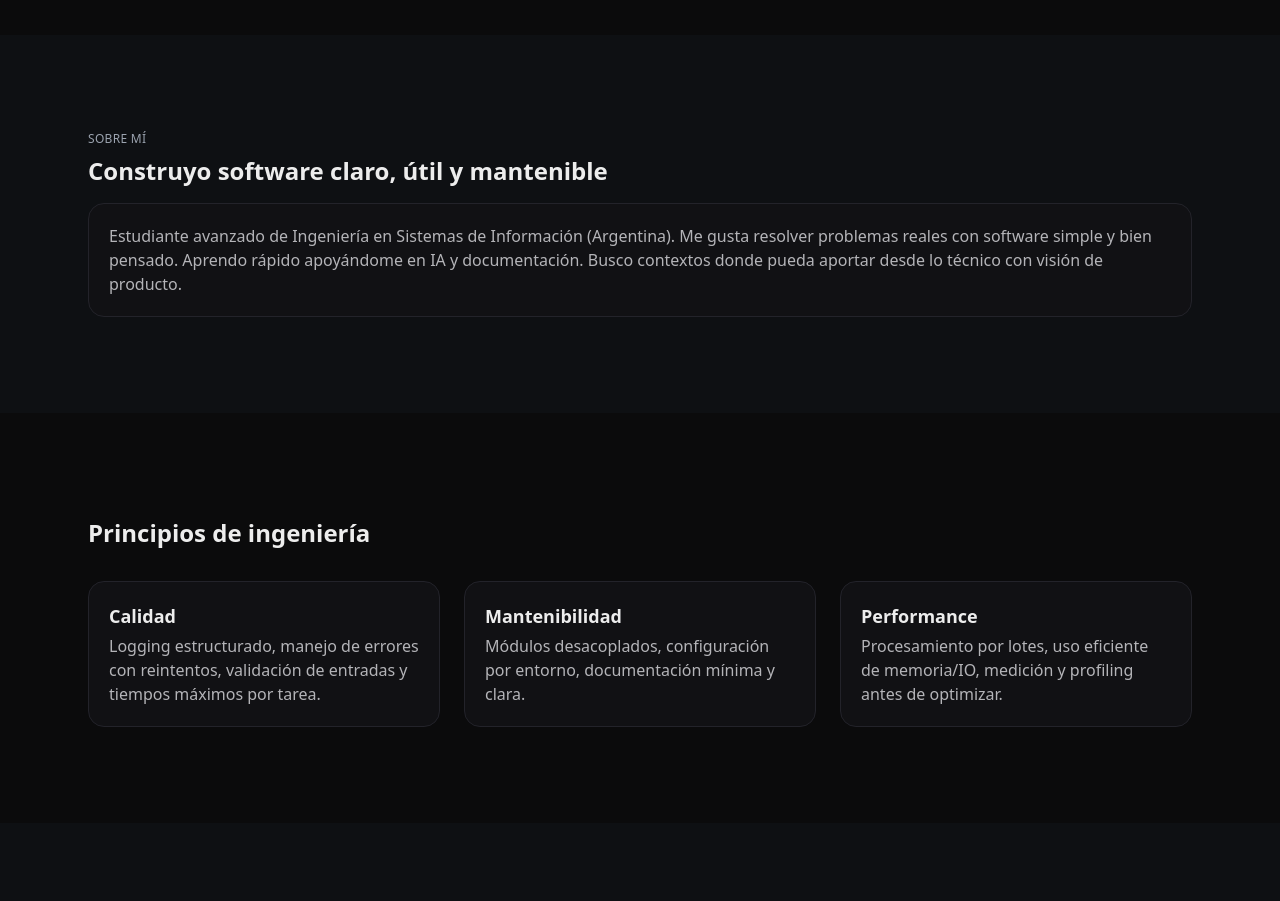
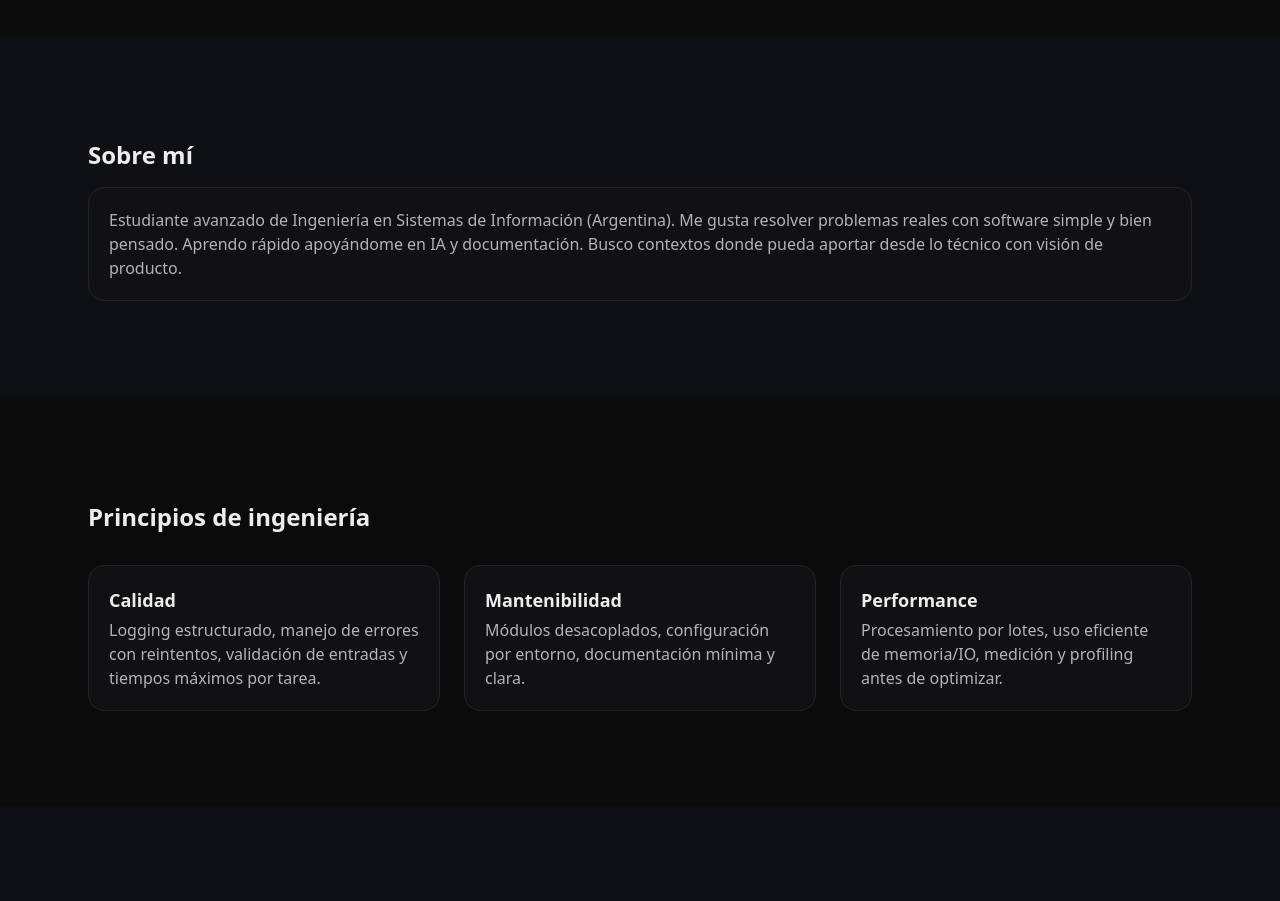
Before and after one commit to MatiasFormoso/nuevo-portfolio, a Next.js app: page / in a window 1280 px wide. Shown: the part 1680-2581 px from the top of the page. Built offline with nearby package versions, Linux system fonts and the light colour scheme.

Commit message:
cambios en about

```diff
--- a/src/components/sections/About.tsx
+++ b/src/components/sections/About.tsx
@@ -2,8 +2,7 @@ export default function About() {
   return (
     <section id="about" className="band band-alt anchor-section">
       <div className="container section">
-        <p className="eyebrow">Sobre mí</p>
-        <h2 className="stitle">Construyo software claro, útil y mantenible</h2>
+        <h2 className="stitle">Sobre mí</h2>
 
         <div className="mt-4 card card-hover">
           <p className="text-[color:var(--muted)]">
```
